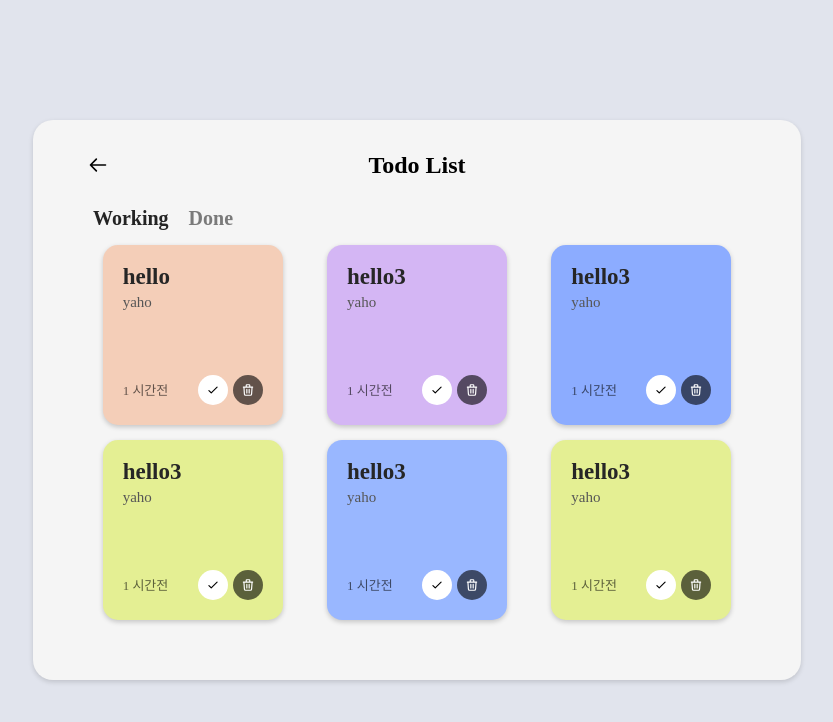
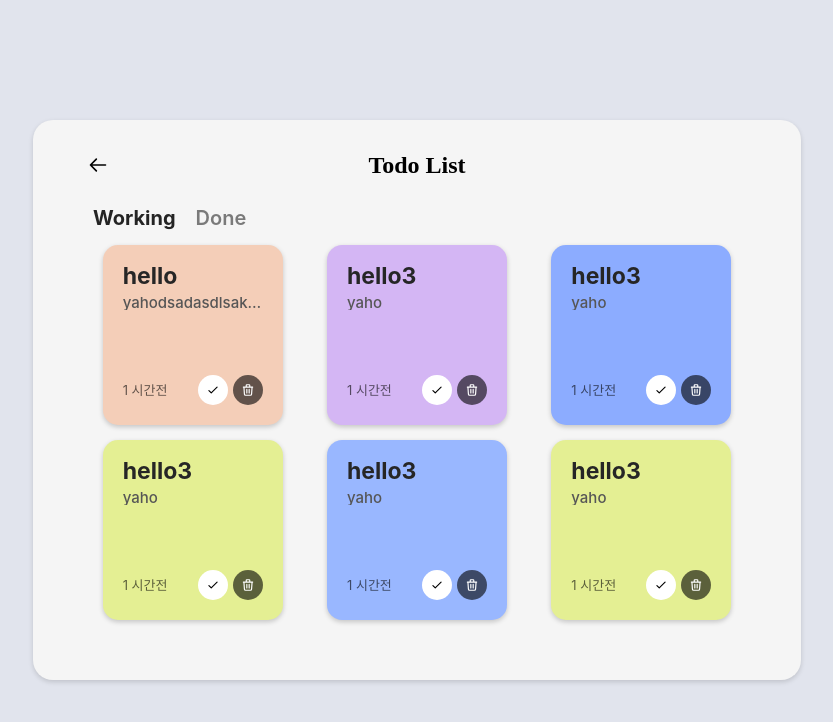
Before and after one commit to jeongmin-dev/team-todolist, a React (Create React App) app: page /todoList in a window 1280 px wide. Shown: the top 722 px of the page, without its empty margins (223-1056 px from the left). Built offline with nearby package versions, Linux system fonts and the light colour scheme; data requests are answered from the project's data file.

Commit message:
style : btn animation
버튼 hover 애니메이션 추가

```diff
--- a/fake-server/db.json
+++ b/fake-server/db.json
@@ -1,11 +1,19 @@
 {
   "todos": [
+    {
+      "id": 133,
+      "title": "hello",
+      "content": "yahodsadasdlsakndjkasndjkasndjknasjkdnasjkdnkjaskdnakjsdnjkasndjkansdjknasjkdnajksdnjkasndjkasnk",
+      "color": "#F4CEB8",
+      "isDone": false,
+      "createdAt": 1665846659220
+    },
     {
       "id": 0,
       "title": "hello",
       "content": "yaho",
       "color": "#F4CEB8",
-      "isDone": false,
+      "isDone": true,
       "createdAt": 1665846659220
     },
     {
@@ -53,7 +61,7 @@
       "title": "hello3",
       "content": "yaho",
       "color": "#99b7ff",
-      "isDone": true,
+      "isDone": false,
       "createdAt": 1665846659220
     },
     {
@@ -77,7 +85,7 @@
       "title": "hello3",
       "content": "yaho",
       "color": "#8cacff",
-      "isDone": true,
+      "isDone": false,
       "createdAt": 1665846659220
     }
   ],
--- a/src/components/header/Header.jsx
+++ b/src/components/header/Header.jsx
@@ -5,11 +5,14 @@ import { Flexbox } from "../../styles/flex";
 function Header({ title }) {
   const navigate = useNavigate();
   const { pathname } = window.location;
-  console.log(pathname);
+  const prevPage = () => {
+    if (pathname === "/todolist") navigate("/");
+    else navigate(-1);
+  };
   return (
-    <Nav>
+    <Nav as="header">
       {pathname !== "/" ? (
-        <span onClick={() => navigate(-1)}>
+        <span onClick={prevPage}>
           <svg
             className="w-6 h-6"
             fill="none"
--- a/src/components/list/List.jsx
+++ b/src/components/list/List.jsx
@@ -26,6 +26,7 @@ export default List;
 
 const BigContainer = styled.div`
   height: 100%;
+  overflow-x: hidden;
   overflow-y: auto;
   &::-webkit-scrollbar {
     //display: none; /* Chrome, Safari, Opera*/
--- a/src/components/todo/Todo.jsx
+++ b/src/components/todo/Todo.jsx
@@ -1,4 +1,5 @@
 import { useDispatch } from "react-redux";
+import { Link } from "react-router-dom";
 import styled from "styled-components";
 import Button from "../../elem/Button";
 import { __deleteTodos, __toggleTodos } from "../../redux/modules/todos";
@@ -23,7 +24,9 @@ function Todo({ id, title, content, color, createdAt, isDone }) {
   return (
     <ListItem bgColor={color}>
       <TodoItem>
+        <Link to={`todos/${id}`}>
           <h3>{title}</h3>
+        </Link>
         <p>{content}</p>
       </TodoItem>
       <TodoUtils>
@@ -88,18 +91,35 @@ const ListItem = styled.div`
 `;
 
 const TodoItem = styled.div`
+  a {
     h3 {
       margin-bottom: 7px;
       color: #262626;
       font-weight: 700;
       font-size: 23px;
+      transition: color 1s linear;
+      transition: transform 0.3s linear;
     }
+    &:hover {
+      h3 {
+        color: rgba(255, 255, 255, 0.8);
+        text-shadow: 0 2px 3px rgba(0, 0, 0, 0.2);
+        transform: translateY(-3px);
+      }
+    }
+  }
+
   p {
+    width: 100%;
+
+    overflow: hidden;
     color: #565656;
     font-weight: 500;
     font-size: 15px;
+    white-space: nowrap;
+    text-overflow: ellipsis;
   }
-  @media screen and (max-width: 742px) {
+  @media screen and (max-width: 780px) {
     h3 {
       font-size: 20px;
     }
@@ -125,7 +145,7 @@ const TodoUtils = styled.div`
     color: rgba(0, 0, 0, 0.6);
     font-size: 13px;
   }
-  @media screen and (max-width: 742px) {
+  @media screen and (max-width: 780px) {
     span {
       opacity: 0;
     }
--- a/src/pages/TodoList.jsx
+++ b/src/pages/TodoList.jsx
@@ -10,7 +10,7 @@ function TodoList() {
   return (
     <Layout>
       <Header title={"Todo List"} />
-      <ListWrapper>
+      <ListWrapper as="main">
         <TodosNav focus={focus} setFocus={setFocus} />
         <List isDone={!focus} />
       </ListWrapper>
```
Lines whose indentation alone changed are shown as unchanged.
